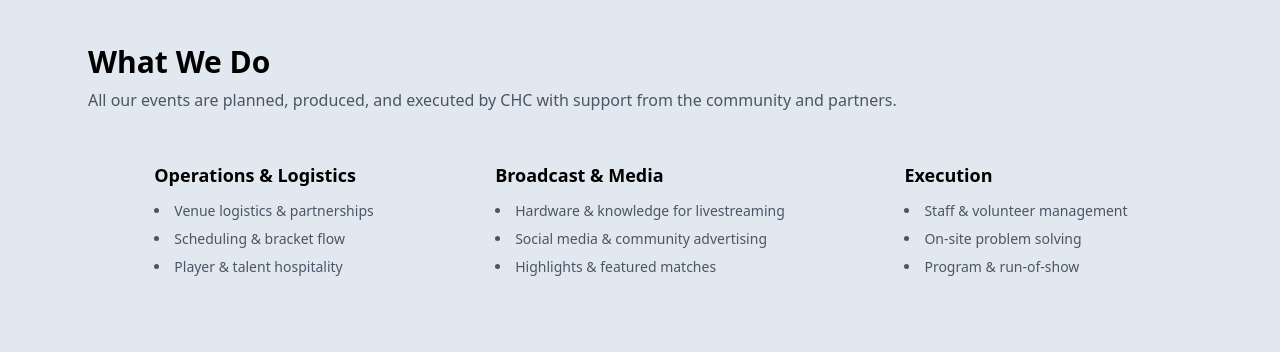
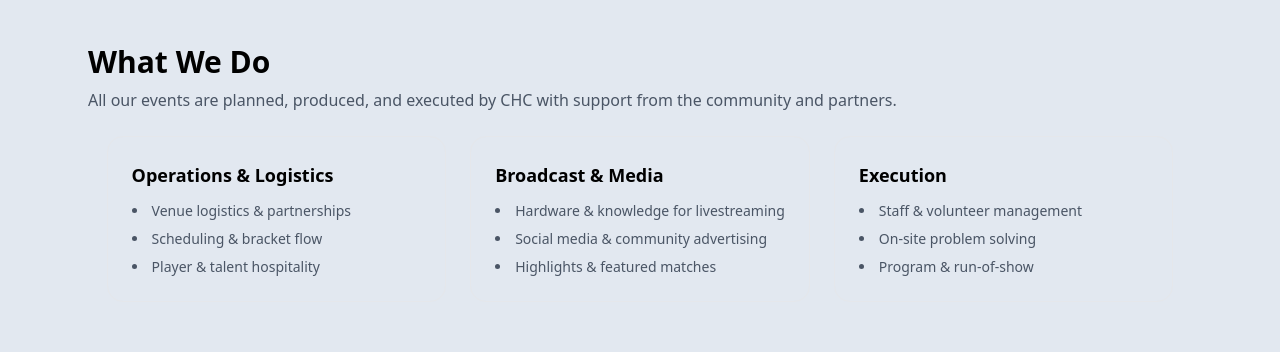
Before and after one commit to Teteraki/chc-react, a React (Vite) app: page / in a window 1280 px wide. Shown: the part 1780-2132 px from the top of the page. Built offline with nearby package versions, Linux system fonts and the light colour scheme.

Commit message:
fixing some css issues in about section

```diff
--- a/src/assets/components/About.tsx
+++ b/src/assets/components/About.tsx
@@ -53,12 +53,14 @@
             All our events are planned, produced, and executed by CHC with
             support from the community and partners.
           </p>
-
-          <div className="mt-6 grid grid-cols-1 md:grid-cols-2 lg:grid-cols-3 xl:grid-cols-3 gap-6 justify-items-center">
+          <div className="justify-items-center">
+            <div className="mt-6 grid grid-cols-1 md:grid-cols-2 lg:grid-cols-3 xl:grid-cols-3 gap-6 ">
               {/* Operations & Logistics */}
               <div className="rounded-2xl border border-gray-200 p-6">
-              <h3 className="text-lg font-semibold">Operations & Logistics</h3>
-              <ul className="mt-3 space-y-2 text-sm text-gray-600 list-disc list-inside">
+                <h3 className="text-lg font-semibold">
+                  Operations & Logistics
+                </h3>
+                <ul className="mt-3 space-y-2 text-sm text-gray-600 list-disc list-inside ">
                   <li>Venue logistics & partnerships</li>
                   <li>Scheduling & bracket flow</li>
                   <li>Player & talent hospitality</li>
@@ -85,6 +87,7 @@
               </div>
             </div>
           </div>
+        </div>
 
         {/* How We Work */}
         <div className="mt-16 rounded-2xl bg-gray-50 border border-gray-200 p-6">
```
Lines whose indentation alone changed are shown as unchanged.
